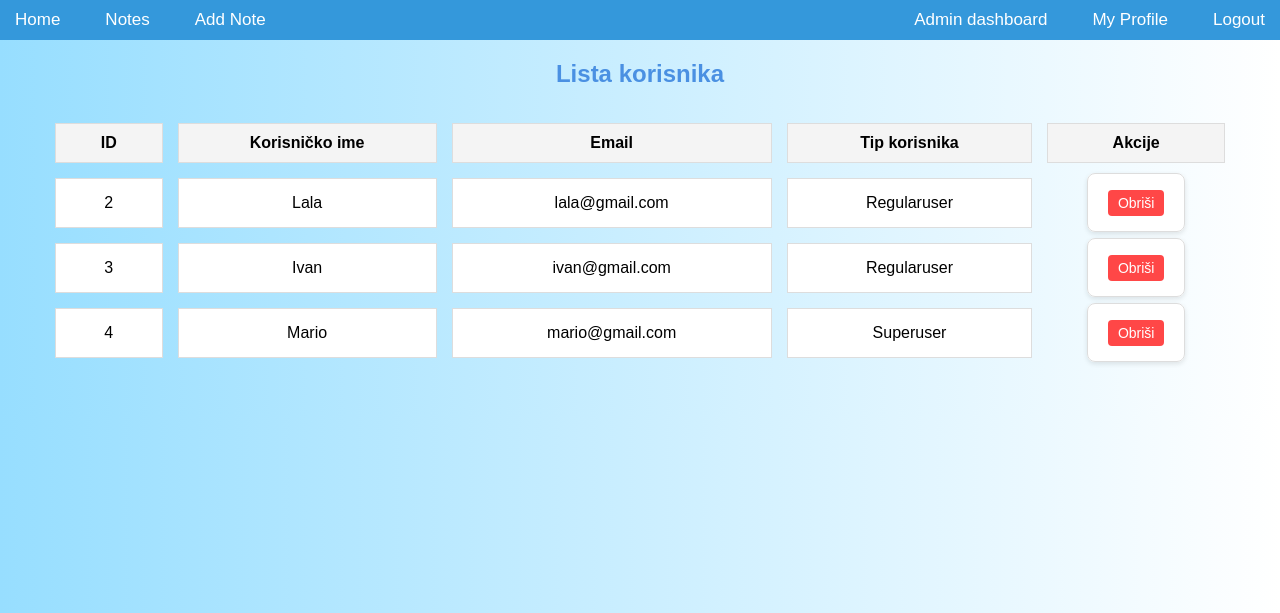
After one commit to mlenic23/NoteHub, a Django app: page /accounts/user_list/ in a window 1280 px wide. The commit adds this page. Shown: the top 613 px of the page. Run offline with Django 5.2, Linux system fonts and the light colour scheme; a user stored in the database is signed in; data comes from the database, SQL or seed files in the repository; both versions use the stored data as it was after the commit.

Commit message:
Enable user deletion for Admin role

```diff
--- /dev/null
+++ b/projekt/accounts/templates/accounts/user_list.html
@@ -0,0 +1,40 @@
+{% extends 'notes/base.html' %}
+
+{% block content %}
+<h2 class="text-center mb-4 heading">Lista korisnika</h2>
+
+<div class="table-container">
+    <table class="user-table">
+        <thead>
+            <tr>
+                <th class="table-header">ID</th>
+                <th class="table-header">Korisničko ime</th>
+                <th class="table-header">Email</th>
+                <th class="table-header">Tip korisnika</th>
+                <th class="table-header">Akcije</th>
+            </tr>
+        </thead>
+        <tbody>
+            {% for user in users %}
+                <tr class="user-row">
+                    <td class="user-cell">{{ user.id }}</td>
+                    <td class="user-cell">{{ user.username }}</td>
+                    <td class="user-cell">{{ user.email }}</td>
+                    <td class="user-cell">{{ user.get_type_display }}</td>
+                    <td class="user-actions">
+                        {% if user != request.user and user.type != 'ADMIN' %}
+                            <form action="{% url 'accounts:delete_user' user.id %}" method="post" class="delete-form">
+                                {% csrf_token %}
+                                <button type="submit" class="delete-button" onclick="return confirm('Jeste li sigurni da želite obrisati ovog korisnika?');">Obriši</button>
+                            </form>
+                        {% else %}
+                            <em class="no-delete">Ne može se obrisati</em>
+                        {% endif %}
+                    </td>
+                </tr>
+            {% endfor %}
+        </tbody>
+    </table>
+</div>
+
+{% endblock %}
--- a/projekt/accounts/urls.py
+++ b/projekt/accounts/urls.py
@@ -8,4 +8,6 @@ urlpatterns = [
         path('register', views.register, name="register"),
         path('logout/', views.logout_view, name='logout'),
         path('login/', views.login, name='login'),
+        path('user_list/', views.user_list, name='user_list'),
+        path('delete_user/<int:user_id>/', views.delete_user, name='delete_user'),
 ]
--- a/projekt/accounts/views.py
+++ b/projekt/accounts/views.py
@@ -8,6 +8,7 @@ from notes.forms import UserForm, AccountForm, AuthenticationForm
 from django.contrib import messages
 from accounts.models import CustomUser
 from notes.forms import PrivateNoteForm
+from django.contrib.auth.decorators import login_required, user_passes_test
 # Create your views here.
 
 def register(request):
@@ -93,3 +94,26 @@ def login(request):
         form = AuthenticationForm()
 
     return render(request, 'accounts/login.html', {'form': form})
+
+def is_admin(user): #prvo vidi jel lik admin
+    return user.is_authenticated and user.type == CustomUser.Types.ADMIN
+
+@login_required
+@user_passes_test(is_admin)
+def user_list(request):
+    users = CustomUser.objects.exclude(type=CustomUser.Types.ADMIN)  #prikazi sve usere ali ne i admina
+    return render(request, 'accounts/user_list.html', {'users': users})
+
+@login_required
+@user_passes_test(is_admin)
+def delete_user(request, user_id):
+    user_to_delete = get_object_or_404(CustomUser, id=user_id)
+
+    if user_to_delete.type == CustomUser.Types.ADMIN:
+        return HttpResponse("You cannot delete another Admin.", status=403)
+
+    if user_to_delete == request.user:
+        return HttpResponse("You cannot delete your own account.", status=403)
+
+    user_to_delete.delete()
+    return redirect('accounts:user_list')
--- a/projekt/notes/static/app/notes.css
+++ b/projekt/notes/static/app/notes.css
@@ -544,3 +544,87 @@ body.dark {
     font-size: 20px;
     color: gray;
 }
+
+
+.heading {
+    text-align: center;
+    margin-bottom: 16px;
+    font-size: 24px;
+}
+
+.table-container {
+    margin-top: 20px;
+    margin-bottom: 40px;
+    overflow-x: auto;
+}
+
+.user-table {
+    width: 100%;
+    border-collapse: separate;
+    border-spacing: 15px;
+    margin: 0 auto;
+}
+
+.table-header {
+    padding: 10px 15px;
+    text-align: center;
+    vertical-align: middle;
+    background-color: #f4f4f4;
+    font-weight: bold;
+    border: 1px solid #ddd;
+}
+
+.user-row {
+    border-bottom: 1px solid #ddd;
+}
+
+.user-cell {
+    padding: 15px 25px;
+    text-align: center;
+    vertical-align: middle;
+    border: 1px solid #ddd;
+    background-color: #fff;
+}
+
+.user-actions {
+    text-align: center;
+}
+
+.delete-form {
+    display: inline;
+}
+
+.delete-button {
+    padding: 5px 10px;
+    font-size: 14px;
+    cursor: pointer;
+    background-color: #ff4747;
+    color: white;
+    border: none;
+    border-radius: 4px;
+    outline: none;
+    transition: background-color 0.3s ease;
+}
+
+.delete-button:hover {
+    background-color: #d53f3f;
+}
+
+.delete-button:disabled {
+    background-color: #cccccc;
+    cursor: not-allowed;
+}
+
+.delete-button, .delete-button:focus {
+    background-color: #ff4747;
+    box-shadow: none;
+}
+
+.delete-button:focus {
+    outline: none;
+}
+
+.no-delete {
+    font-style: italic;
+    color: #888;
+}
--- a/projekt/notes/views.py
+++ b/projekt/notes/views.py
@@ -5,7 +5,7 @@ from accounts.models import CustomUser
 from django.contrib.auth.decorators import login_required, user_passes_test
 from .forms import NoteForm
 from django.contrib import messages
-from django.contrib.auth.decorators import login_required
+from accounts.views import is_admin
 
 
 def index(request):
```
Also changed, not shown: projekt/accounts/templates/accounts/profile.html (+14 -0 lines), projekt/db.sqlite3.
